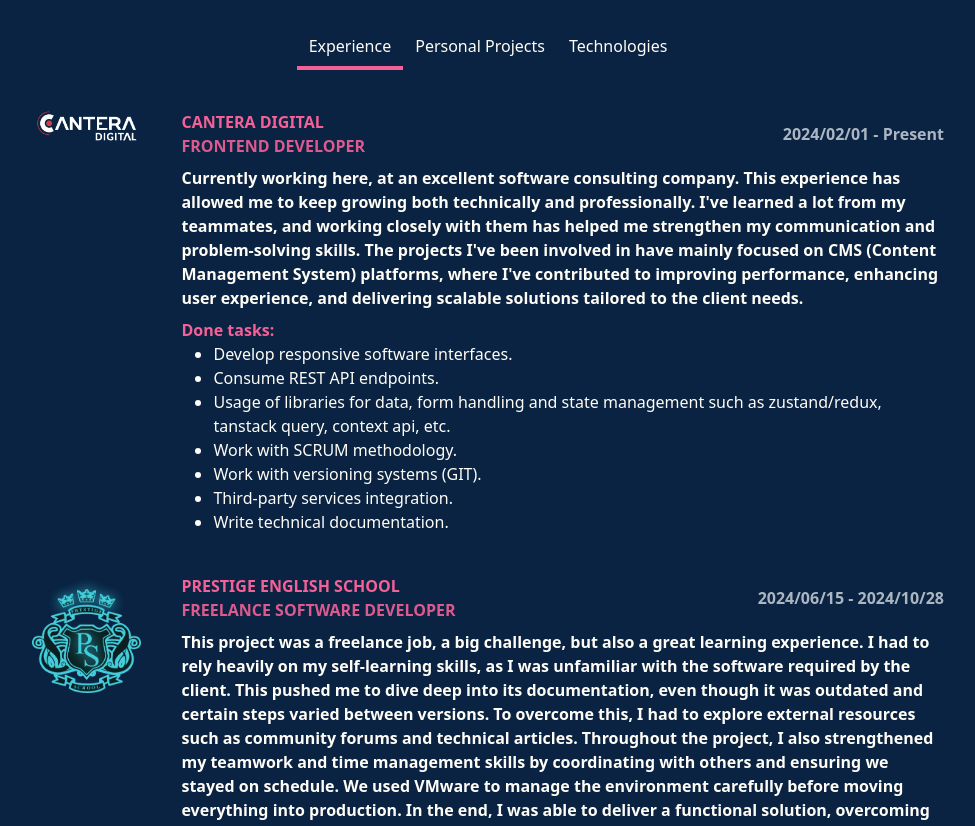
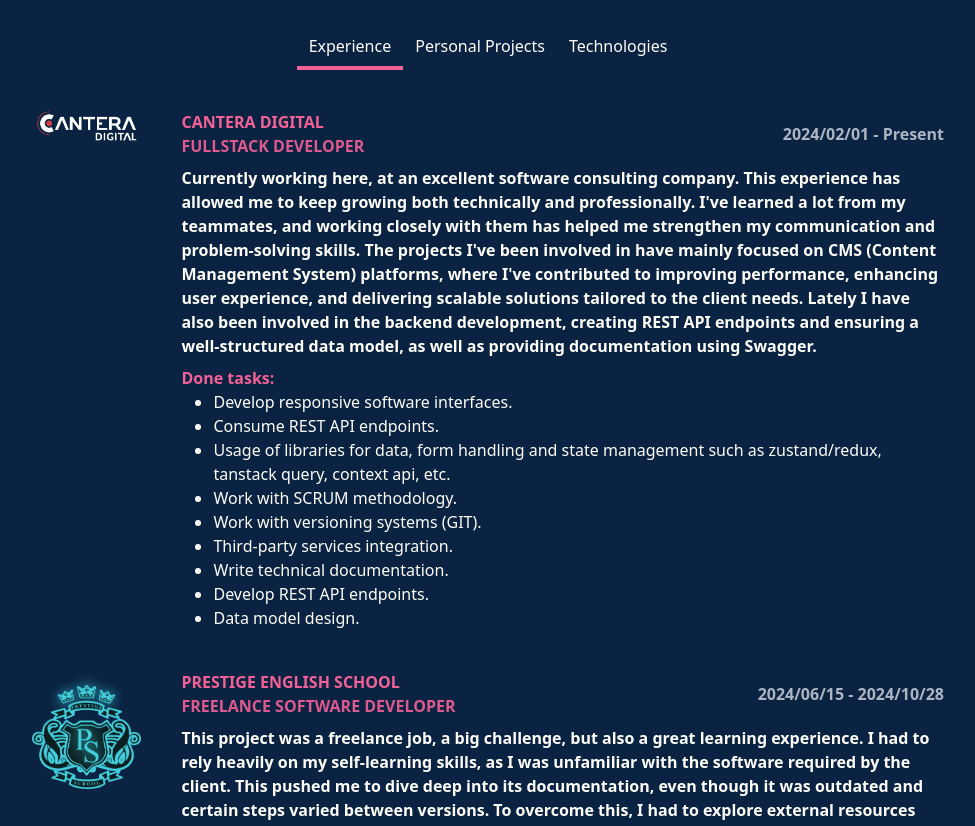
Before and after one commit to DanielMMITM/portfolio, a React (Vite) app: page / in a window 1280 px wide. Shown: the part 640-1466 px from the top of the page, without its empty margins (152-1127 px from the left). Built offline with nearby package versions, Linux system fonts and the light colour scheme; the HTML template or start-up script is replaced by a standard one.

Commit message:
Update - update cantera digital experience

```diff
--- a/src/data/experience.ts
+++ b/src/data/experience.ts
@@ -15,11 +15,11 @@ export const experience = [
     employer: 'CANTERA DIGITAL',
     startDate: '2024/02/01',
     endDate: '',
-    jobTitle: 'FRONTEND DEVELOPER',
+    jobTitle: 'FULLSTACK DEVELOPER',
     descES:
-      'Actualmente trabajo en aquí, una excelente empresa de consultoría de software. Esta experiencia me ha permitido seguir creciendo tanto técnicamente como profesionalmente. He aprendido mucho de mis compañeros, y trabajar de cerca con ellos me ha ayudado a fortalecer mis habilidades de comunicación y resolución de problemas. Los proyectos en los que he participado han estado enfocados principalmente a plataformas CMS (Sistemas de Gestión de Contenidos), donde he contribuido a mejorar el rendimiento, optimizar la experiencia del usuario y ofrecer soluciones escalables adaptadas a las necesidades del cliente.',
+      'Actualmente trabajo en aquí, una excelente empresa de consultoría de software. Esta experiencia me ha permitido seguir creciendo tanto técnicamente como profesionalmente. He aprendido mucho de mis compañeros, y trabajar de cerca con ellos me ha ayudado a fortalecer mis habilidades de comunicación y resolución de problemas. Los proyectos en los que he participado han estado enfocados principalmente a plataformas CMS (Sistemas de Gestión de Contenidos), donde he contribuido a mejorar el rendimiento, optimizar la experiencia del usuario y ofrecer soluciones escalables adaptadas a las necesidades del cliente. Últimamente también he participado en el desarrollo del backend, creando REST API endpoints y asegurando una buena estructura de los datos utilizando, así como proporcionando documentación mediante Swagger.',
     descEn: `Currently working here, at an excellent software consulting company. This experience has allowed me to keep growing both technically and professionally. I've learned
-      a lot from my teammates, and working closely with them has helped me strengthen my communication and problem-solving skills. The projects I've been involved in have mainly focused on CMS (Content Management System) platforms, where I've contributed to improving performance, enhancing user experience, and delivering scalable solutions tailored to the client needs.`,
+      a lot from my teammates, and working closely with them has helped me strengthen my communication and problem-solving skills. The projects I've been involved in have mainly focused on CMS (Content Management System) platforms, where I've contributed to improving performance, enhancing user experience, and delivering scalable solutions tailored to the client needs. Lately I have also been involved in the backend development, creating REST API endpoints and ensuring a well-structured data model, as well as providing documentation using Swagger.`,
     tasks: [
       {
         id: 1,
@@ -57,6 +57,16 @@ export const experience = [
         id: 7,
         taskDescES: 'Elaboración de documentación técnica del proyecto.',
         taskDescEN: 'Write technical documentation.',
+      },
+      {
+        id: 8,
+        taskDescES: 'Desarrollo de REST API endpoints.',
+        taskDescEN: 'Develop REST API endpoints.',
+      },
+      {
+        id: 9,
+        taskDescES: 'Diseño de estructura de datos.',
+        taskDescEN: 'Data model design.',
       },
     ],
   },
```
